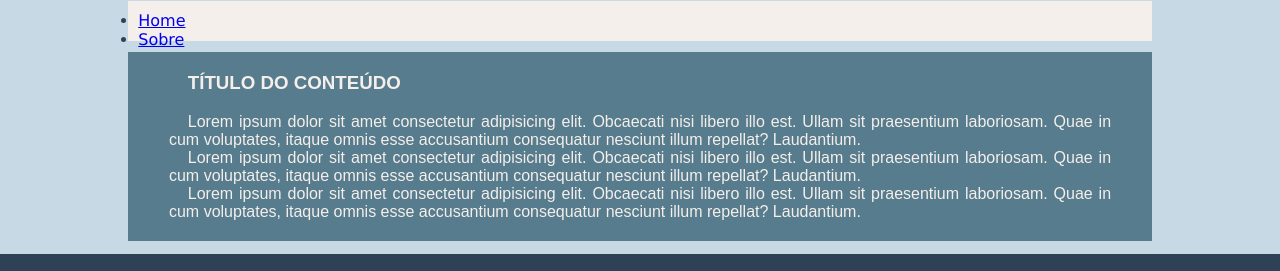
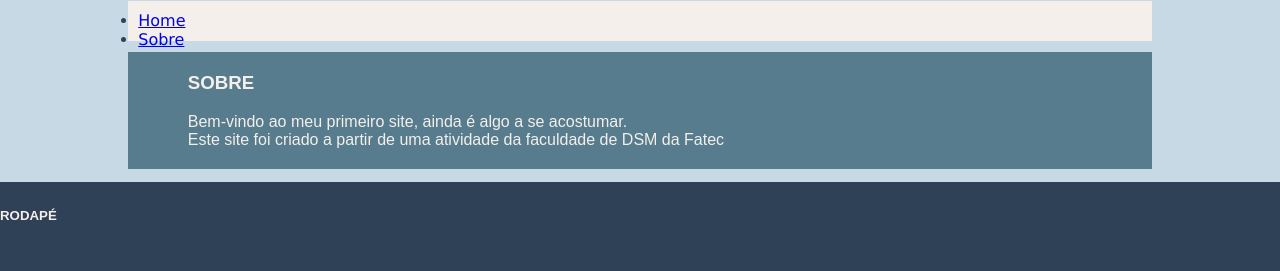
Before and after one commit to DaviDias88/Html-Css-Linkagem, a plain HTML site: page sobre.html in a window 1280 px wide. Shown: the part 209-480 px from the top of the page. Drawn offline with Linux system fonts and the light colour scheme; files whose address does not match are found by name.

Commit message:
adicionando links de páginas

```diff
--- a/sobre.html
+++ b/sobre.html
@@ -23,10 +23,9 @@
                 </ul>
             </nav>
             <main>
-                <h3>Título do conteúdo</h3>
-                <p>Lorem ipsum dolor sit amet consectetur adipisicing elit. Obcaecati nisi libero illo est. Ullam sit praesentium laboriosam. Quae in cum voluptates, itaque omnis esse accusantium consequatur nesciunt illum repellat? Laudantium.</p>
-                <p>Lorem ipsum dolor sit amet consectetur adipisicing elit. Obcaecati nisi libero illo est. Ullam sit praesentium laboriosam. Quae in cum voluptates, itaque omnis esse accusantium consequatur nesciunt illum repellat? Laudantium.</p>
-                <p>Lorem ipsum dolor sit amet consectetur adipisicing elit. Obcaecati nisi libero illo est. Ullam sit praesentium laboriosam. Quae in cum voluptates, itaque omnis esse accusantium consequatur nesciunt illum repellat? Laudantium.</p>
+                <h3>Sobre</h3>
+                <p>Bem-vindo ao meu primeiro site, ainda é algo a se acostumar.</p>
+                <p>Este site foi criado a partir de uma atividade da faculdade de DSM da Fatec</p>
             </main>
         </div>
 
```
Also changed, not shown: index.html (+3 -0 lines).
